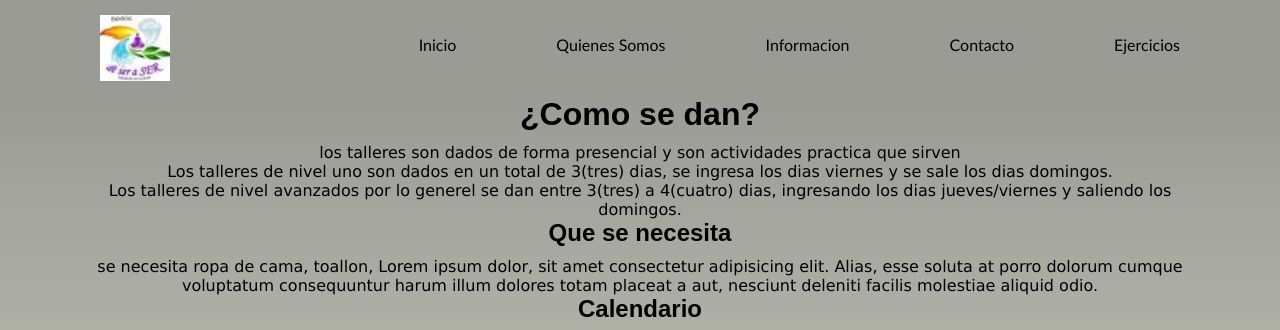
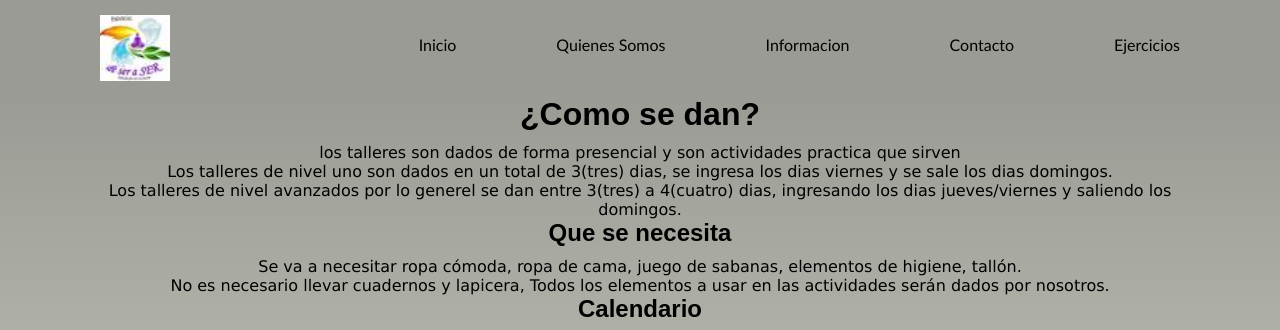
Before and after one commit to Franco-Carbajal/Entrega-Final, a website: page pages/informacion.html in a window 1280 px wide. Shown: the top 330 px of the page. Drawn offline with Linux system fonts and the light colour scheme.

Commit message:
Update informacion.html
information correlated

```diff
--- a/pages/informacion.html
+++ b/pages/informacion.html
@@ -31,7 +31,9 @@
         <p>Los talleres de nivel uno son dados en un total de 3(tres) dias, se ingresa los dias viernes y se sale los dias domingos. </p>
         <p>Los talleres de nivel avanzados por lo generel se dan entre 3(tres) a 4(cuatro) dias, ingresando los dias jueves/viernes y saliendo los domingos.</p>
         <h2>Que se necesita</h2>
-        <p> se necesita ropa de cama, toallon, Lorem ipsum dolor, sit amet consectetur adipisicing elit. Alias, esse soluta at porro dolorum cumque voluptatum consequuntur harum illum dolores totam placeat a aut, nesciunt deleniti facilis molestiae aliquid odio.</p>
+
+        <p> Se va a necesitar ropa cómoda, ropa de cama, juego de sabanas, elementos de higiene, tallón.</p>
+        <p>No es necesario llevar cuadernos y lapicera, Todos los elementos a usar en las actividades serán dados por nosotros.</p>
         <h2>Calendario</h2>
         <p>Del 17 al 19 de Marzo 2022</p>
         <iframe src="https://calendar.google.com/calendar/embed?src=es.ar%23holiday%40group.v.calendar.google.com&ctz=America%2FArgentina%2FCordoba" style="border: 0" width="800" height="600" frameborder="0" scrolling="no"></iframe>
```
